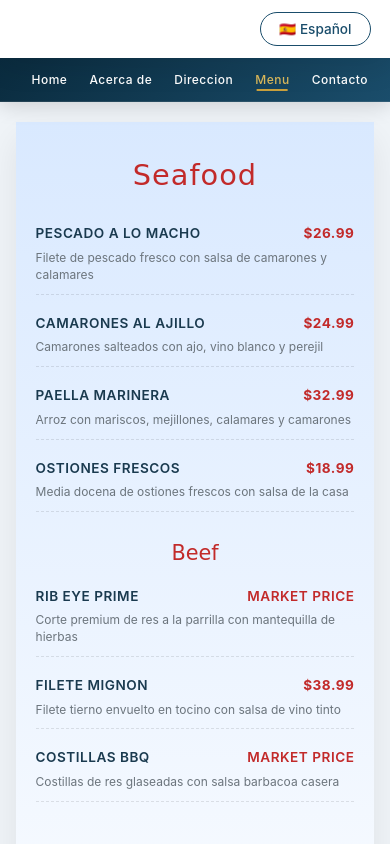
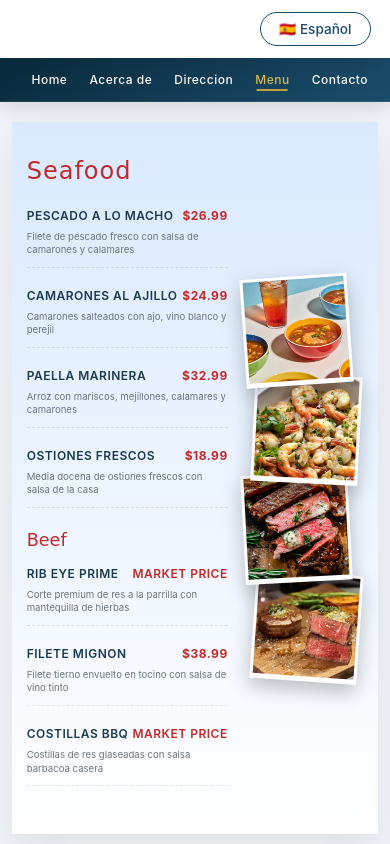
Before and after one commit to miguel94eloy/7tables-restaurante, a plain HTML site: page menu.html in a window 390 px wide. Shown: the top 844 px of the page. Drawn offline with Linux system fonts and the light colour scheme.

Commit message:
Update styles.css

```diff
--- a/styles.css
+++ b/styles.css
@@ -632,7 +632,6 @@ body {
 .menu-block {
     max-width: 1200px;
     margin: 0 auto 50px auto;
-    /* Degradado: azul claro arriba → blanco puro abajo */
     background: linear-gradient(180deg, #d9e9ff 0%, #ffffff 100%);
     padding: 50px 40px;
     box-shadow: 0 15px 35px rgba(0,0,0,0.08);
@@ -646,7 +645,6 @@ body {
     transform: translateY(0);
 }
 
-/* Retraso escalonado para los bloques */
 .menu-block.visible:first-child {
     transition-delay: 0.05s;
 }
@@ -657,27 +655,25 @@ body {
 .menu-block-inner {
     display: flex;
     gap: 40px;
-    align-items: flex-start;
+    align-items: center; /* Cambiado de flex-start a center para centrar verticalmente */
 }
 
 .menu-block-inner.reverse {
     flex-direction: row-reverse;
 }
 
-/* Columna de texto */
 .menu-text {
     flex: 2;
 }
 
-/* Columna de polaroids */
 .polaroid-col {
     flex: 1;
     display: flex;
     flex-direction: column;
     position: relative;
+    justify-content: center; /* Centrar verticalmente las polaroids */
 }
 
-/* Polaroids - bordes rectos, sin redondeo, borde blanco fino */
 .polaroid {
     background: white;
     padding: 6px 6px 10px 6px;
@@ -690,7 +686,6 @@ body {
     position: relative;
 }
 
-/* Superposición vertical (collage) */
 .polaroid-col .polaroid:not(:first-child) {
     margin-top: -25px;
 }
@@ -743,7 +738,7 @@ body {
 }
 
 /* ============================================ */
-/* EFECTO HOVER SUAVE TIPO ARTE BAYAMO - MÁS LENTO */
+/* EFECTO HOVER */
 /* ============================================ */
 .right-polaroids .polaroid:nth-child(1):hover {
     transform: rotate(-6deg) translateX(-8px) scale(1.03);
@@ -813,7 +808,7 @@ body {
     margin: 25px 0 15px 0;
 }
 
-/* Lista de menú - efecto escalonado al aparecer */
+/* Lista de menú */
 .menu-list .menu-item {
     opacity: 0;
     transform: translateX(-10px);
@@ -888,74 +883,85 @@ body {
 }
 
 /* ============================================ */
-/* RESPONSIVE */
+/* RESPONSIVE - MANTENIENDO DOS COLUMNAS EN MÓVIL */
 /* ============================================ */
 @media (max-width: 768px) {
     .menu-page {
-        padding: 20px 4%;
+        padding: 20px 3%;
     }
 
     .menu-block {
-        padding: 30px 20px;
-        margin-bottom: 30px;
+        padding: 30px 15px;
+        margin-bottom: 25px;
     }
 
+    /* Mantener dos columnas */
     .menu-block-inner,
     .menu-block-inner.reverse {
-        flex-direction: column;
+        flex-direction: row;
+        gap: 15px;
+        align-items: center; /* Centrado vertical */
+    }
+
+    .menu-text {
+        flex: 1.6;
+        min-width: 0;
     }
 
     .polaroid-col {
-        flex-direction: row;
-        flex-wrap: wrap;
+        flex: 1;
+        min-width: 0;
         justify-content: center;
-        gap: 15px;
-        margin-top: 20px;
     }
 
-    /* En móvil, quitar superposición, desplazamientos y rotaciones */
-    .polaroid-col .polaroid:not(:first-child) {
-        margin-top: 0;
+    /* Tamaño ajustado: 75% (un poco más grande que antes) */
+    .polaroid {
+        max-width: 75%;
+        width: 75%;
+        padding: 4px 4px 7px 4px;
     }
 
-    .polaroid {
-        max-width: 120px;
-        padding: 5px 5px 8px 5px;
-        box-shadow: 0 6px 15px rgba(0,0,0,0.2);
-        transition: transform 0.5s ease, box-shadow 0.5s ease;
+    /* Superposición ajustada */
+    .polaroid-col .polaroid:not(:first-child) {
+        margin-top: -15px;
     }
 
-    .right-polaroids .polaroid:nth-child(1),
-    .right-polaroids .polaroid:nth-child(2),
-    .right-polaroids .polaroid:nth-child(3),
-    .right-polaroids .polaroid:nth-child(4),
-    .left-polaroids .polaroid:nth-child(1),
-    .left-polaroids .polaroid:nth-child(2),
-    .left-polaroids .polaroid:nth-child(3),
-    .left-polaroids .polaroid:nth-child(4) {
-        transform: rotate(0deg) translateX(0);
+    /* Rotaciones para móvil */
+    .right-polaroids .polaroid:nth-child(1) {
+        transform: rotate(-4deg) translateX(-4px);
+    }
+    .right-polaroids .polaroid:nth-child(2) {
+        transform: rotate(3deg) translateX(6px);
+    }
+    .right-polaroids .polaroid:nth-child(3) {
+        transform: rotate(-3deg) translateX(-4px);
+    }
+    .right-polaroids .polaroid:nth-child(4) {
+        transform: rotate(4deg) translateX(6px);
     }
 
-    .right-polaroids .polaroid:nth-child(1):hover,
-    .right-polaroids .polaroid:nth-child(2):hover,
-    .right-polaroids .polaroid:nth-child(3):hover,
-    .right-polaroids .polaroid:nth-child(4):hover,
-    .left-polaroids .polaroid:nth-child(1):hover,
-    .left-polaroids .polaroid:nth-child(2):hover,
-    .left-polaroids .polaroid:nth-child(3):hover,
-    .left-polaroids .polaroid:nth-child(4):hover {
-        transform: scale(1.04) translateY(-4px);
-        transition: transform 0.5s ease, box-shadow 0.5s ease;
+    .left-polaroids .polaroid:nth-child(1) {
+        transform: rotate(4deg) translateX(4px);
+    }
+    .left-polaroids .polaroid:nth-child(2) {
+        transform: rotate(-3deg) translateX(-6px);
+    }
+    .left-polaroids .polaroid:nth-child(3) {
+        transform: rotate(3deg) translateX(4px);
+    }
+    .left-polaroids .polaroid:nth-child(4) {
+        transform: rotate(-4deg) translateX(-6px);
     }
 
+    /* Texto legible */
     .script-title {
         font-size: 2rem;
-        text-align: center;
+        margin-bottom: 15px;
     }
 
     .sub-script-title {
         font-size: 1.5rem;
-        text-align: center;
+        margin: 15px 0 10px 0;
     }
 
     .item-name {
@@ -967,26 +973,80 @@ body {
     }
 
     .item-desc {
-        font-size: 0.75rem;
+        font-size: 0.7rem;
+    }
+
+    /* Hover móvil */
+    .polaroid:hover {
+        transform: scale(1.04) translateY(-3px);
     }
 }
 
-@media (max-width: 480px) {
+@media (max-width: 600px) {
     .polaroid {
-        max-width: 100px;
+        max-width: 80%;
+        width: 80%;
+    }
+
+    .polaroid-col .polaroid:not(:first-child) {
+        margin-top: -12px;
     }
 
     .script-title {
-        font-size: 1.8rem;
+        font-size: 1.7rem;
     }
 
     .sub-script-title {
         font-size: 1.3rem;
     }
 
-    .item-header {
-        flex-wrap: wrap;
-        gap: 5px;
+    .item-name {
+        font-size: 0.8rem;
+    }
+
+    .item-price {
+        font-size: 0.8rem;
+    }
+
+    .item-desc {
+        font-size: 0.65rem;
+    }
+}
+
+@media (max-width: 480px) {
+    .menu-block-inner,
+    .menu-block-inner.reverse {
+        gap: 10px;
+    }
+
+    .polaroid {
+        max-width: 85%;
+        width: 85%;
+        padding: 3px 3px 5px 3px;
+    }
+
+    .polaroid-col .polaroid:not(:first-child) {
+        margin-top: -10px;
+    }
+
+    .script-title {
+        font-size: 1.5rem;
+    }
+
+    .sub-script-title {
+        font-size: 1.1rem;
+    }
+
+    .item-name {
+        font-size: 0.75rem;
+    }
+
+    .item-price {
+        font-size: 0.75rem;
+    }
+
+    .item-desc {
+        font-size: 0.6rem;
     }
 }
 
@@ -1331,3 +1391,19 @@ body {
         padding: 12px 15px;
     }
 }
+
+/* Prevenir selección de texto en elementos del menú */
+.menu-text,
+.polaroid,
+.script-title,
+.sub-script-title,
+.menu-item {
+    user-select: none;
+    -webkit-user-select: none;
+}
+
+/* Ocultar elementos de debug si existen */
+[debug],
+[data-debug] {
+    display: none !important;
+}
```
